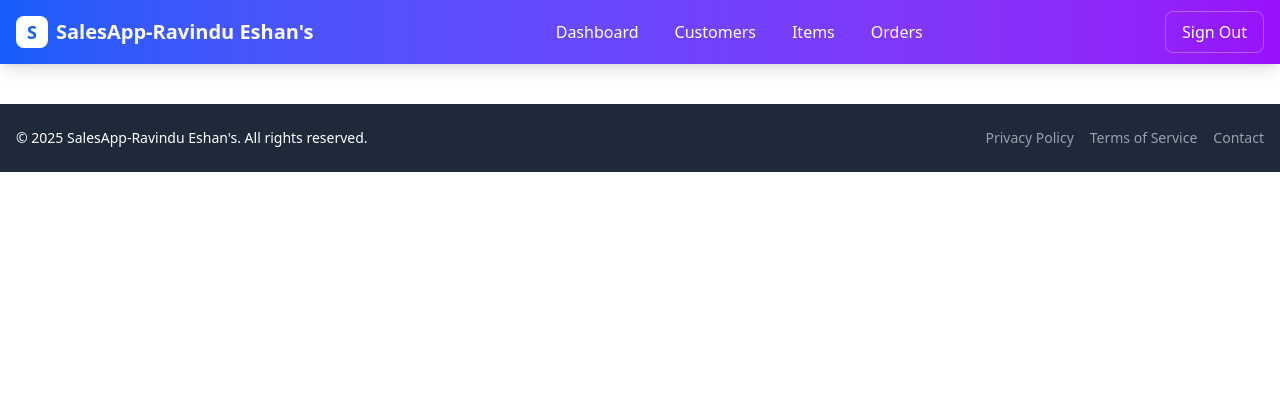
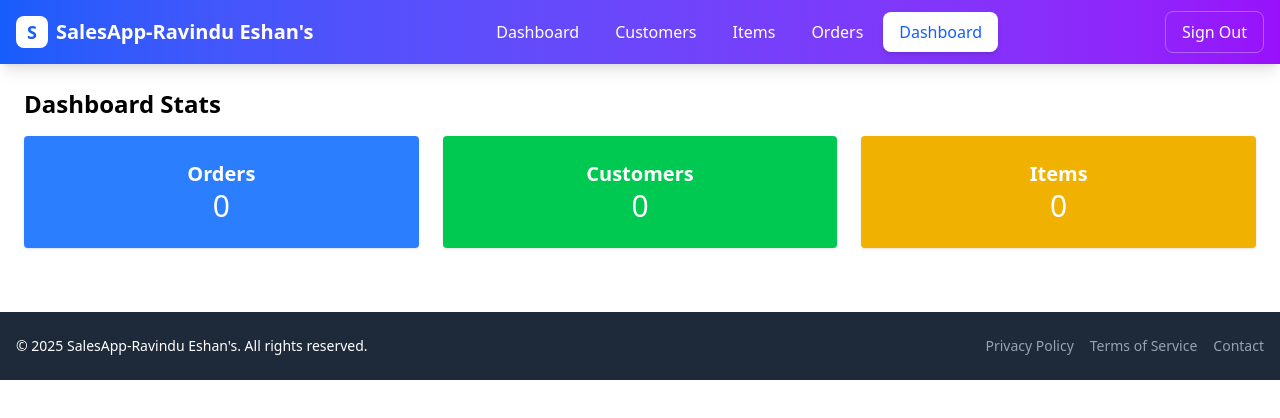
Before and after one commit to EshanUGR/MERN-STACK-ASSIGMENT-01-FRONTEND, a React (Vite) app: page /dashboard in a window 1280 px wide. Shown: the top 418 px of the page. Built offline with nearby package versions, Linux system fonts and the light colour scheme; no server answers; sample sign-in values are in the browser's storage.

Commit message:
Dashboard added

```diff
--- a/src/App.jsx
+++ b/src/App.jsx
@@ -10,6 +10,7 @@ import Customer from './pages/Customer'
 import Order from './pages/Order'
 import Header from './components/Header'
 import Footer from './components/Footer'
+import DashboardStats from './pages/DashboardStats'
 function App() {
 
  const PrivateRoute = ({ children }) => {
@@ -43,6 +44,7 @@ function App() {
           />
           <Route path="/customers" element={<PrivateRoute><Customer /></PrivateRoute>} />
           <Route path="/orders" element={<PrivateRoute><Order /></PrivateRoute>} />
+          <Route path="/dashboard" element={<PrivateRoute><DashboardStats /></PrivateRoute>} />
         </Routes>
 
         <Footer/>
--- a/src/components/Header.jsx
+++ b/src/components/Header.jsx
@@ -31,7 +31,9 @@ const Header = () => {
             <div className="w-8 h-8 bg-white rounded-lg flex items-center justify-center">
               <span className="text-blue-600 font-bold text-lg">S</span>
             </div>
-            <span className="text-white text-xl font-bold">SalesApp-Ravindu Eshan's</span>
+            <span className="text-white text-xl font-bold">
+              SalesApp-Ravindu Eshan's
+            </span>
           </Link>
 
           {/* Navigation Links */}
@@ -75,6 +77,16 @@ const Header = () => {
               }`}
             >
               Orders
+            </Link>
+            <Link
+              to="/orders"
+              className={`px-4 py-2 rounded-lg transition-all duration-200 ${
+                isActive("/dashboard")
+                  ? "bg-white text-blue-600 shadow-md"
+                  : "text-white hover:bg-white/20 hover:text-white"
+              }`}
+            >
+              Dashboard
             </Link>
           </nav>
 
--- /dev/null
+++ b/src/pages/DashboardStats.jsx
@@ -0,0 +1,52 @@
+import { useEffect, useState } from "react";
+import axios from "axios";
+
+const DashboardStats = () => {
+  const [stats, setStats] = useState({
+    totalOrders: 0,
+    totalCustomers: 0,
+    totalItems: 0,
+  });
+
+  // ✅ Define fetchStats first
+  const fetchStats = async () => {
+    try {
+      const res = await axios.get(
+        "http://localhost:7000/api/dashboard/counts",
+        {
+          withCredentials: true, // ✅ include cookies automatically
+        }
+      );
+      setStats(res.data);
+    } catch (err) {
+      console.error("Error fetching stats:", err);
+    }
+  };
+
+  // ✅ Then call it inside useEffect
+  useEffect(() => {
+    fetchStats();
+  }, []);
+
+  return (
+    <div className="p-6">
+      <h1 className="text-2xl font-bold mb-4">Dashboard Stats</h1>
+      <div className="grid grid-cols-1 md:grid-cols-3 gap-6">
+        <div className="bg-blue-500 text-white p-6 rounded shadow text-center">
+          <h2 className="text-xl font-semibold">Orders</h2>
+          <p className="text-3xl">{stats.totalOrders}</p>
+        </div>
+        <div className="bg-green-500 text-white p-6 rounded shadow text-center">
+          <h2 className="text-xl font-semibold">Customers</h2>
+          <p className="text-3xl">{stats.totalCustomers}</p>
+        </div>
+        <div className="bg-yellow-500 text-white p-6 rounded shadow text-center">
+          <h2 className="text-xl font-semibold">Items</h2>
+          <p className="text-3xl">{stats.totalItems}</p>
+        </div>
+      </div>
+    </div>
+  );
+};
+
+export default DashboardStats;
```
